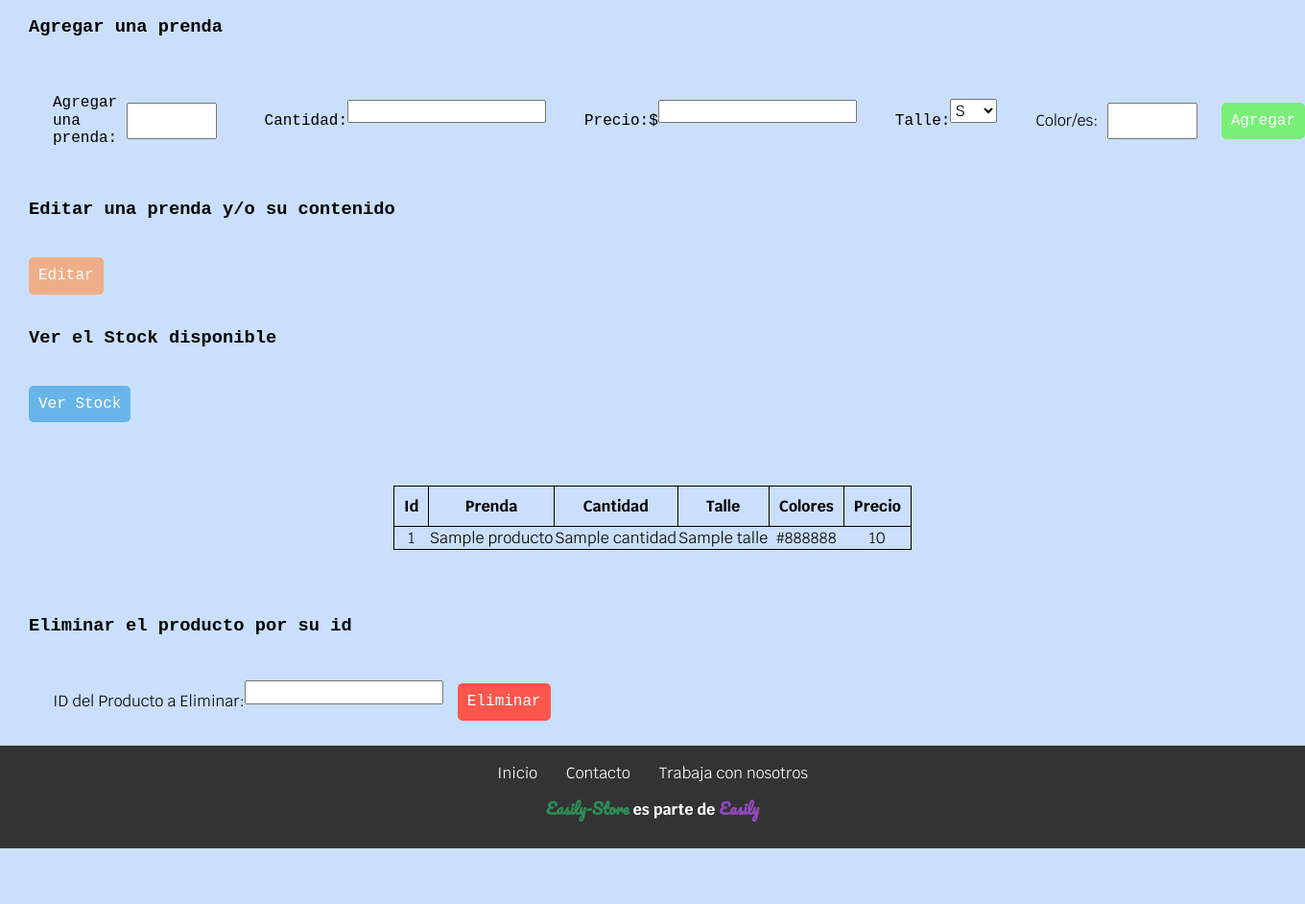
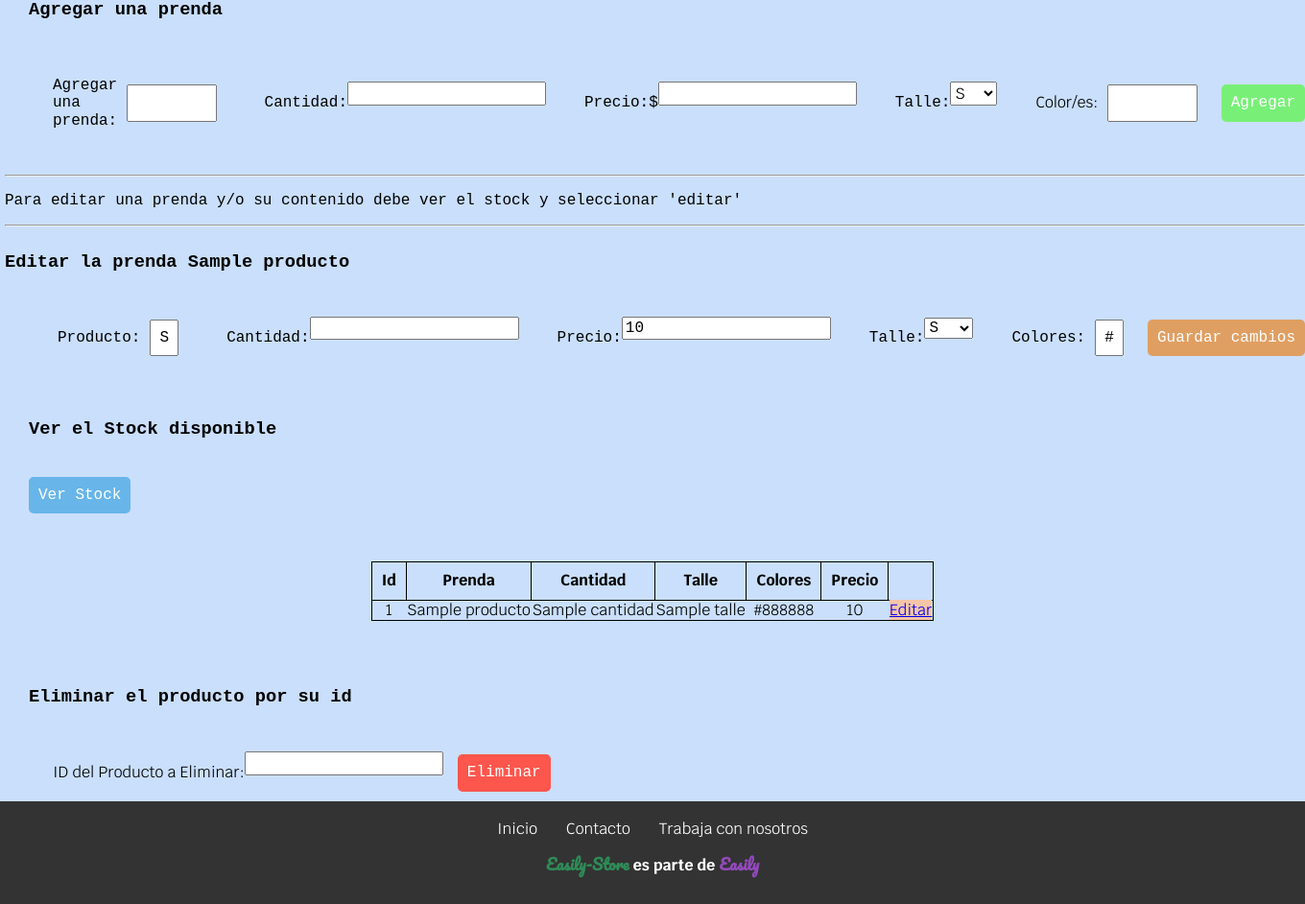
Before and after one commit to SofiaNRubio/ProyectoFinalProgramacionII, a Flask app: template templates/index.html in a window 1360 px wide. Shown: the part 419-1361 px from the top of the page at 96% size. Before the commit the page ends 1303 px from the top, so only its background shows below. Run offline with Flask 3, Linux system fonts and the light colour scheme; the template is opened without the code that fills it: most values are stand-ins (such as "Sample title", 1, 10 or a date in 2020).

Commit message:
okokokokokoko

```diff
--- a/app.py
+++ b/app.py
@@ -62,44 +62,34 @@ def process():
 @app.route("/edit/<int:id>", methods=["GET"])
 def edit(id):
     cursor = mydb.cursor(dictionary=True)
-
-    # Consultar los datos actuales de la prenda según el ID
-    cursor.execute("SELECT * FROM Prenda WHERE id = %s", (id,))
-    prenda = cursor.fetchone()
+    # Consulta la prenda específica
+    cursor.execute("SELECT * FROM Stock WHERE id = %s", (id,))
+    producto = cursor.fetchone()
     cursor.close()
 
-    # Pasamos los datos al formulario para editarlos
-    return render_template('editar_formulario.html', prenda=prenda)
+    # Verifica si la prenda fue encontrada
+    if producto is None:
+        return "Producto no encontrado o no cargado correctamente.", 404
 
-# Ruta para procesar los cambios y actualizar la base de datos
-@app.route('/edit/<int:id>', methods=['POST'])
-def actualizar_prenda(id):
-    if request.method == 'POST':
-        # Recibe los datos modificados del formulario
-        producto = request.form['producto']
-        cantidad = request.form['cantidad']
-        precio = request.form['precio']
-        talle = request.form['talle']
-        colores = request.form['colores']
+    # Renderiza el formulario de edición con los datos de la prenda
+    return render_template('index.html', producto=producto)
 
-        # Actualizar la prenda en la base de datos
-        cursor = mydb.cursor()
-        sql_query_update = """
-            UPDATE Prenda
-            SET producto = %s, cantidad = %s, precio = %s, talle = %s, colores = %s
-            WHERE id = %s
-        """
-        values = (producto, cantidad, precio, talle, colores, id)
+@app.route('/actualizar_producto/<int:id>', methods=['POST'])
+def actualizar_producto(id):
+    producto_nombre = request.form['producto']
+    cantidad_valor = request.form['cantidad']
+    precio_valor = request.form['precio']
+    talle_valor = request.form['talle']
+    color_nombre = request.form['colores']
 
-        # Ejecutar el comando SQL y actualizar los datos
-        cursor.execute(sql_query_update, values)
-        mydb.commit()
-        cursor.close()
+    sql = "UPDATE producto SET producto = %s, cantidad = %s, precio = %s, talle = %s, colores = %s WHERE id = %s"
+    datos = (id, producto_nombre, cantidad_valor, precio_valor, talle_valor, color_nombre)
 
-        # Redirige a una página de confirmación o lista de prendas
-        return "Prenda actualizada correctamente"  # También puedes usar redirect(url_for('otra_ruta'))
-
+    cursor = mydb.cursor()
+    cursor.execute(sql, datos)
     mydb.commit()
+    return redirect(url_for('mostrar_stock'))
+    #mydb.commit()
 
 @app.route('/mostrar', methods=['GET', 'POST'])
 def mostrar_stock():
--- a/static/css/css.css
+++ b/static/css/css.css
@@ -285,10 +285,18 @@ input[type="submit"]:hover {
     background-color: rgb(104, 181, 233);
 }
 
-.button_editar {
-    background-color: #f0ae88;
-}
-
 .button-eliminar {
     background-color: #fd564d;
 }
+
+.button-editar{
+    background-color: #f5c5a9;
+}
+
+.button-cambios{
+    background-color: #e09f62;
+}
+
+.editar {
+    margin-left: 5px;
+}
--- a/templates/index.html
+++ b/templates/index.html
@@ -1,4 +1,4 @@
-q<!DOCTYPE html>
+<!DOCTYPE html>
 <html lang="es">
 <head>
     <title>Easily-Store</title>
@@ -42,9 +42,9 @@ q<!DOCTYPE html>
             <label for="producto" class="palabras">Agregar una prenda: </label>
             <input type="text" id="producto" name="producto"><br>
             <label for="cantidad" class="palabras">Cantidad: </label>
-            <input type="int" id="cantidad" name="cantidad"><br>
+            <input type="number" id="cantidad" name="cantidad"><br>
             <label for="precio" class="palabras">Precio:$</label>
-            <input type="int" id="precio" name="precio"><br>
+            <input type="number" id="precio" name="precio"><br>
             <label for="talle" class="palabras">Talle:  </label>
             <select id="talle" name="talle">
                 <option value="S">S</option>
@@ -58,12 +58,43 @@ q<!DOCTYPE html>
             <input type="submit" value="Agregar" class="submit-button">
         </form>
         <div class="editar">
-            <h3>Editar una prenda y/o su contenido</h3>
+            <br>
+            <hr>
+            <p>Para editar una prenda y/o su contenido debe ver el stock y seleccionar 'editar'</p>
+            <hr>
         </div>
-        <form action="/edit/<int:id>" method="POST">
-            <input type="submit" value="Editar" class="button_editar">
+        {% if producto %}
+    <div class="editar">
+        <h3>Editar la prenda {{ producto['producto'] }}</h3>
+        <form action="{{ url_for('actualizar_producto', id=producto['id']) }}" method="POST">
+            <label for="producto">Producto:</label>
+            <input type="text" name="producto" id="producto" value="{{ producto['producto'] }}" required><br>
+
+            <label for="cantidad">Cantidad:</label>
+            <input type="number" name="cantidad" id="cantidad" value="{{ producto['cantidad'] }}" required><br>
+
+            <label for="precio">Precio:</label>
+            <input type="number" name="precio" id="precio" value="{{ producto['precio'] }}" required><br>
+
+            <label for="talle">Talle:</label>
+            <select id="talle" name="talle">
+                <option value="S">S</option>
+                <option value="M">M</option>
+                <option value="L">L</option>
+                <option value="XL">XL</option>
+                <option value="XXL">XXL</option>
+            </select>
+
+            <label for="colores">Colores:</label>
+            <input type="text" name="colores" id="colores" value="{{ producto['colores'] }}" required><br>
+            <br>
+            <input type="submit" value="Guardar cambios" class="button-cambios">
         </form>
+    </div>
+{% endif %}
         <div class="ver">
+            <br>
+            <br>
             <h3>Ver el Stock disponible</h3>
         </div>
         <form action="/mostrar" method='POST'>
@@ -90,6 +121,9 @@ q<!DOCTYPE html>
                         <td>{{ prenda.talle }}</td>
                         <td>{{ prenda.colores }}</td>
                         <td>{{ prenda.precio }}</td>
+                        <td>
+                            <a href="{{ url_for('edit', id=prenda.id) }}" class="button-editar">Editar</a>
+                        </td>
                     </tr>
                     {% endfor %}
                 </table>
```
